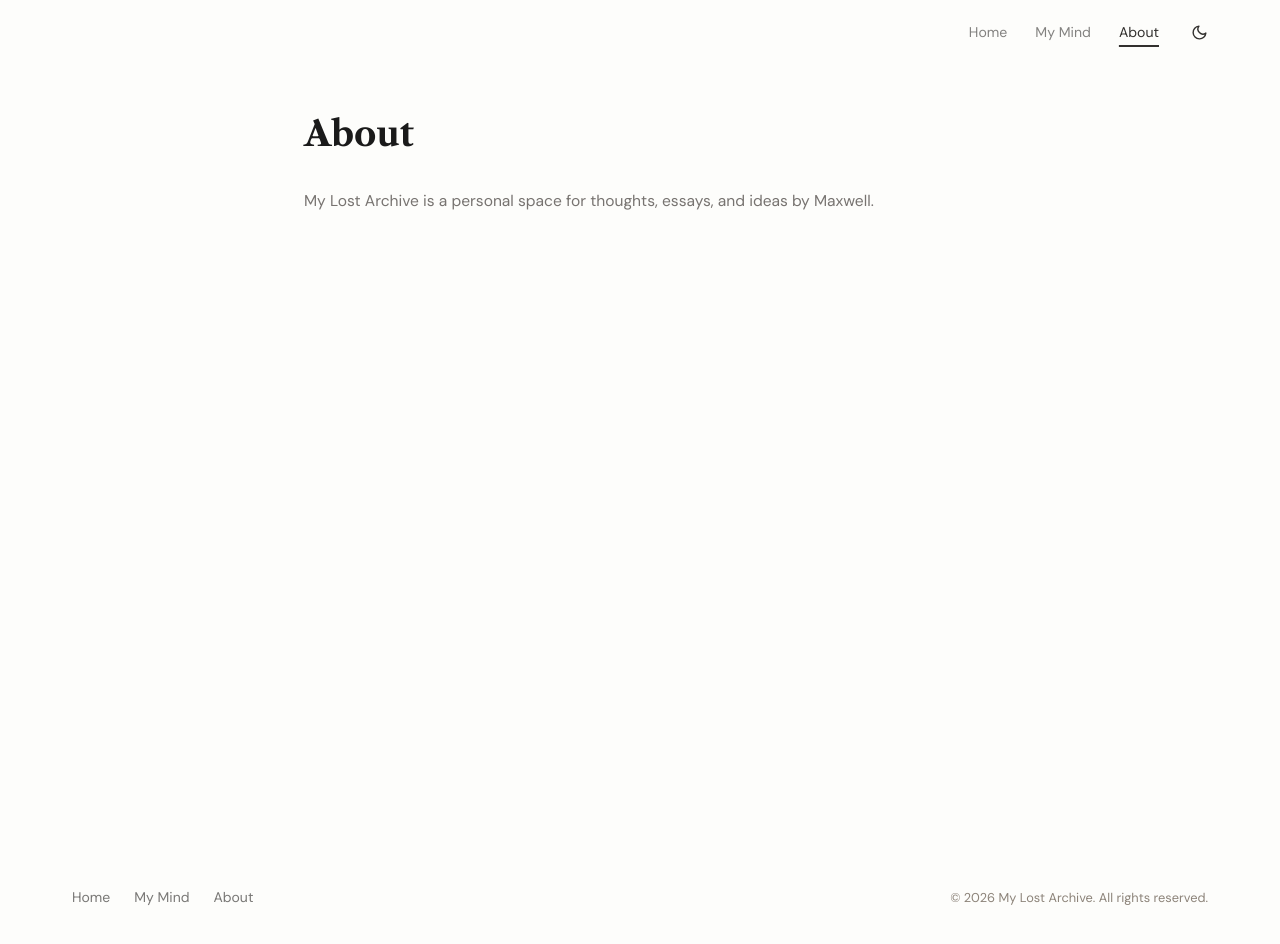
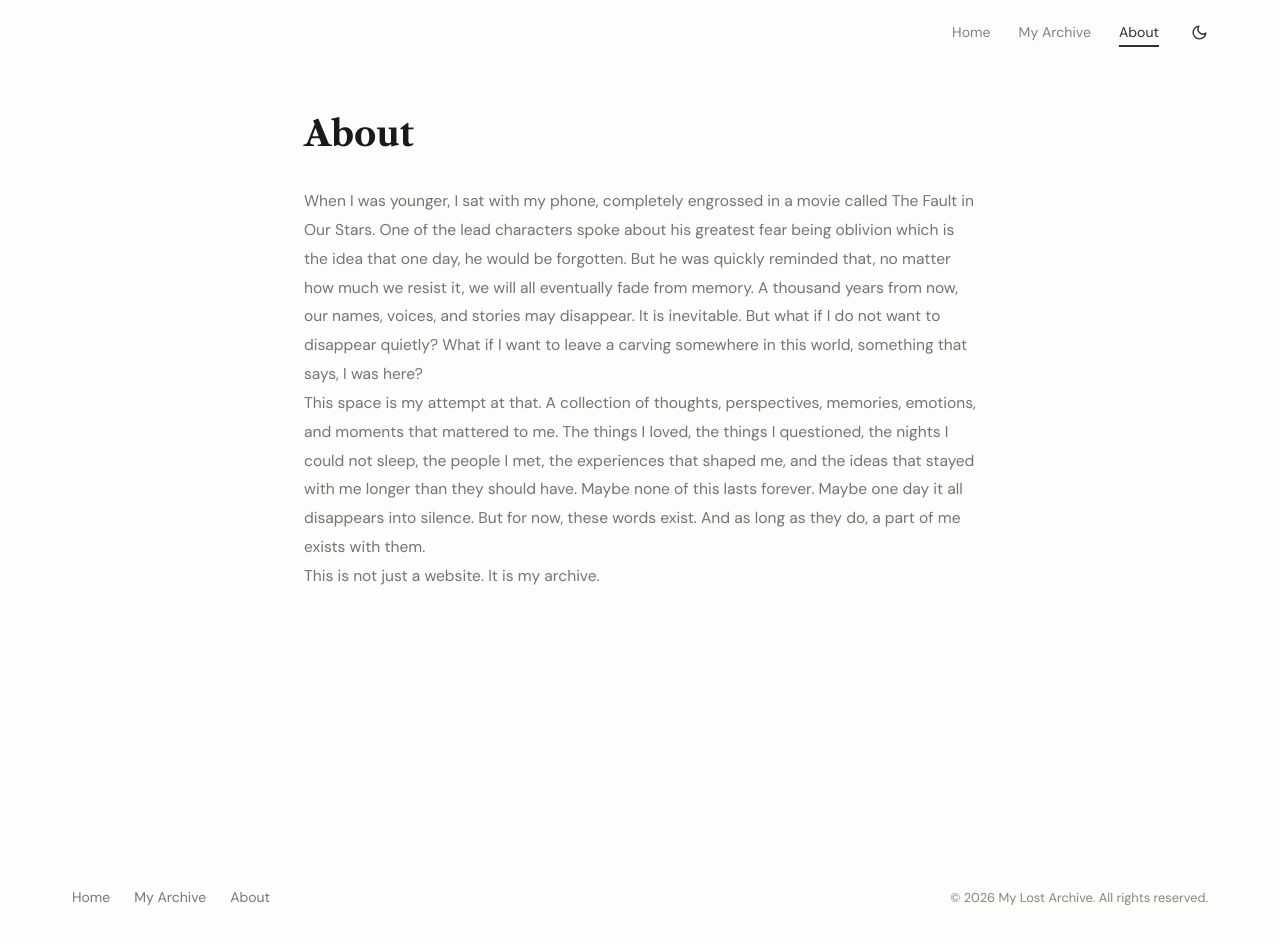
Before and after one commit to Maxetoo/My-Lost-Archive, a React (Vite) app in the folder frontend/: page /about in a window 1280 px wide. Shown: the top 944 px of the page. Built offline with nearby package versions, Linux system fonts and the light colour scheme; no server answers.

Commit message:
added about

```diff
--- a/frontend/package.json
+++ b/frontend/package.json
@@ -15,6 +15,7 @@
     "contentful": "^11.12.2",
     "react": "^19.2.6",
     "react-dom": "^19.2.6",
+    "react-icons": "^5.6.0",
     "react-router-dom": "^7.15.1",
     "styled-components": "^6.4.2"
   },
--- a/frontend/src/App.jsx
+++ b/frontend/src/App.jsx
@@ -1,5 +1,5 @@
 import { useState, useEffect } from 'react'
-import { BrowserRouter, Routes, Route } from 'react-router-dom'
+import { BrowserRouter, Routes, Route, useLocation } from 'react-router-dom'
 import styled from 'styled-components'
 import Header from './components/globals/Header'
 import Footer from './components/globals/Footer'
@@ -7,8 +7,28 @@ import Home from './pages/Home'
 import About from './pages/About'
 import BlogFeed from './components/blog/BlogFeed'
 import BlogDetail from './components/blog/BlogDetail'
+import NotFound from './pages/NotFound'
 import { PostsProvider } from './contexts/PostsContext'
 import ScrollToTop from './helpers/ScrollToTop'
+const AppInner = ({ isDark, onToggleTheme }) => {
+  return (
+    <SiteLayout>
+      <Header isDark={isDark} onToggleTheme={onToggleTheme} />
+
+      <SiteMain>
+        <Routes>
+          <Route path="/" element={<Home />} />
+          <Route path="/about" element={<About />} />
+          <Route path="/blog" element={<BlogFeed />} />
+          <Route path="/blog/:id" element={<BlogDetail />} />
+          <Route path="*" element={<NotFound />} />
+        </Routes>
+      </SiteMain>
+
+      <Footer />
+    </SiteLayout>
+  )
+}
 
 const App = () => {
   const [isDark, setIsDark] = useState(() => localStorage.getItem('theme') === 'dark')
@@ -22,20 +42,7 @@ const App = () => {
     <BrowserRouter>
       <PostsProvider>
         <ScrollToTop />
-        <SiteLayout>
-          <Header isDark={isDark} onToggleTheme={() => setIsDark(d => !d)} />
-
-          <SiteMain>
-            <Routes>
-              <Route path="/" element={<Home />} />
-              <Route path="/about" element={<About />} />
-              <Route path="/blog" element={<BlogFeed />} />
-              <Route path="/blog/:id" element={<BlogDetail />} />
-            </Routes>
-          </SiteMain>
-
-          <Footer />
-        </SiteLayout>
+        <AppInner isDark={isDark} onToggleTheme={() => setIsDark(d => !d)} />
       </PostsProvider>
     </BrowserRouter>
   )
--- a/frontend/src/components/blog/BlogFeed.jsx
+++ b/frontend/src/components/blog/BlogFeed.jsx
@@ -35,13 +35,13 @@ const BlogFeed = () => {
     <Page>
       <Container>
         <PageHeader>
-          <PageTitle>My Mind</PageTitle>
+          <PageTitle>Explore my mind</PageTitle>
 
           <SearchBar>
             <SearchIcon />
             <input
               type="text"
-              placeholder="Search through my mind…"
+              placeholder="Search through my archives…"
               value={query}
               onChange={(e) => setQuery(e.target.value)}
               aria-label="Search"
--- a/frontend/src/data/navData.js
+++ b/frontend/src/data/navData.js
@@ -1,6 +1,6 @@
 export const navData = [
   { _id: 0, title: 'Home', path: '/' },
-  { _id: 1, title: 'My Mind', path: '/blog' },
+  { _id: 1, title: 'My Archive', path: '/blog' },
   { _id: 2, title: 'About', path: '/about' },
 
 ]
--- a/frontend/src/pages/About.jsx
+++ b/frontend/src/pages/About.jsx
@@ -1,4 +1,4 @@
-import styled from 'styled-components'
+import styled from "styled-components";
 
 const About = () => {
   return (
@@ -6,27 +6,48 @@ const About = () => {
       <Container>
         <Title>About</Title>
         <Body>
-          <p>My Lost Archive is a personal space for thoughts, essays, and ideas by Maxwell.</p>
+          <p>
+            When I was younger, I sat with my phone, completely engrossed in a
+            movie called The Fault in Our Stars. One of the lead characters
+            spoke about his greatest fear being oblivion which is the idea that one
+            day, he would be forgotten. But he was quickly reminded that, no
+            matter how much we resist it, we will all eventually fade from
+            memory. A thousand years from now, our names, voices, and stories
+            may disappear. It is inevitable. But what if I do not want to
+            disappear quietly? What if I want to leave a carving somewhere in
+            this world, something that says, I was here?
+            <br />
+            This space is my
+            attempt at that. A collection of thoughts, perspectives, memories,
+            emotions, and moments that mattered to me. The things I loved, the
+            things I questioned, the nights I could not sleep, the people I met,
+            the experiences that shaped me, and the ideas that stayed with me
+            longer than they should have. Maybe none of this lasts forever.
+            Maybe one day it all disappears into silence. But for now, these
+            words exist. And as long as they do, a part of me exists with them.
+            <br/>
+            This is not just a website. It is my archive.
+          </p>
         </Body>
       </Container>
     </Page>
-  )
-}
+  );
+};
 
 const Page = styled.div`
   background: var(--background-color);
   min-height: calc(100vh - 64px);
   padding: 3rem 0 6rem;
-`
+`;
 
 const Container = styled.div`
   max-width: 720px;
   margin: 0 auto;
   padding: 0 1.5rem;
-`
+`;
 
 const Title = styled.h1`
-  font-family: 'Libre Caslon Text', serif;
+  font-family: "Libre Caslon Text", serif;
   font-size: 2.2rem;
   font-weight: 700;
   color: var(--text-dark);
@@ -35,13 +56,13 @@ const Title = styled.h1`
   @media (max-width: 640px) {
     font-size: 1.7rem;
   }
-`
+`;
 
 const Body = styled.div`
-  font-family: 'DM Sans', sans-serif;
+  font-family: "DM Sans", sans-serif;
   font-size: 0.975rem;
   line-height: 1.85;
   color: var(--text-muted);
-`
+`;
 
-export default About
+export default About;
--- a/frontend/src/pages/Home.jsx
+++ b/frontend/src/pages/Home.jsx
@@ -53,7 +53,7 @@ const Home = () => {
             <SearchIcon />
             <input
               type="text"
-              placeholder="Search through my mind…"
+              placeholder="Search through my archives…"
               value={query}
               onChange={(e) => setQuery(e.target.value)}
               aria-label="Search"
--- /dev/null
+++ b/frontend/src/pages/NotFound.jsx
@@ -0,0 +1,77 @@
+import { Link } from 'react-router-dom'
+import styled from 'styled-components'
+
+const NotFound = () => {
+  return (
+    <Page>
+      <Container>
+        <Code>404</Code>
+        <Title>Page not found</Title>
+        <Body>The page you're looking for doesn't exist or has been moved.</Body>
+        <HomeLink to="/">Go back home</HomeLink>
+      </Container>
+    </Page>
+  )
+}
+
+const Page = styled.div`
+  background: var(--background-color);
+  min-height: calc(100vh - 64px);
+  display: flex;
+  align-items: center;
+  justify-content: center;
+  padding: 3rem 1.5rem;
+`
+
+const Container = styled.div`
+  max-width: 480px;
+  text-align: center;
+`
+
+const Code = styled.p`
+  font-family: 'Libre Caslon Text', serif;
+  font-size: 6rem;
+  font-weight: 700;
+  color: var(--primary-color);
+  line-height: 1;
+  margin-bottom: 1.25rem;
+`
+
+const Title = styled.h1`
+  font-family: 'Libre Caslon Text', serif;
+  font-size: 2rem;
+  font-weight: 700;
+  color: var(--text-dark);
+  margin-bottom: 0.75rem;
+
+  @media (max-width: 640px) {
+    font-size: 1.5rem;
+  }
+`
+
+const Body = styled.p`
+  font-family: 'DM Sans', sans-serif;
+  font-size: 0.975rem;
+  line-height: 1.85;
+  color: var(--text-muted);
+  margin-bottom: 2rem;
+`
+
+const HomeLink = styled(Link)`
+  display: inline-block;
+  font-family: 'DM Sans', sans-serif;
+  font-size: 0.9rem;
+  font-weight: 600;
+  color: var(--text-dark);
+  background: var(--primary-color);
+  padding: 0.6rem 1.5rem;
+  border-radius: var(--border-radius-pill);
+  text-decoration: none;
+  transition: opacity var(--transition-fast);
+
+  &:hover {
+    opacity: 0.85;
+  }
+`
+
+export default NotFound
```
Also changed, not shown: frontend/vercel.json (added), 2 other files (tests, documents, lock files or other folders).
